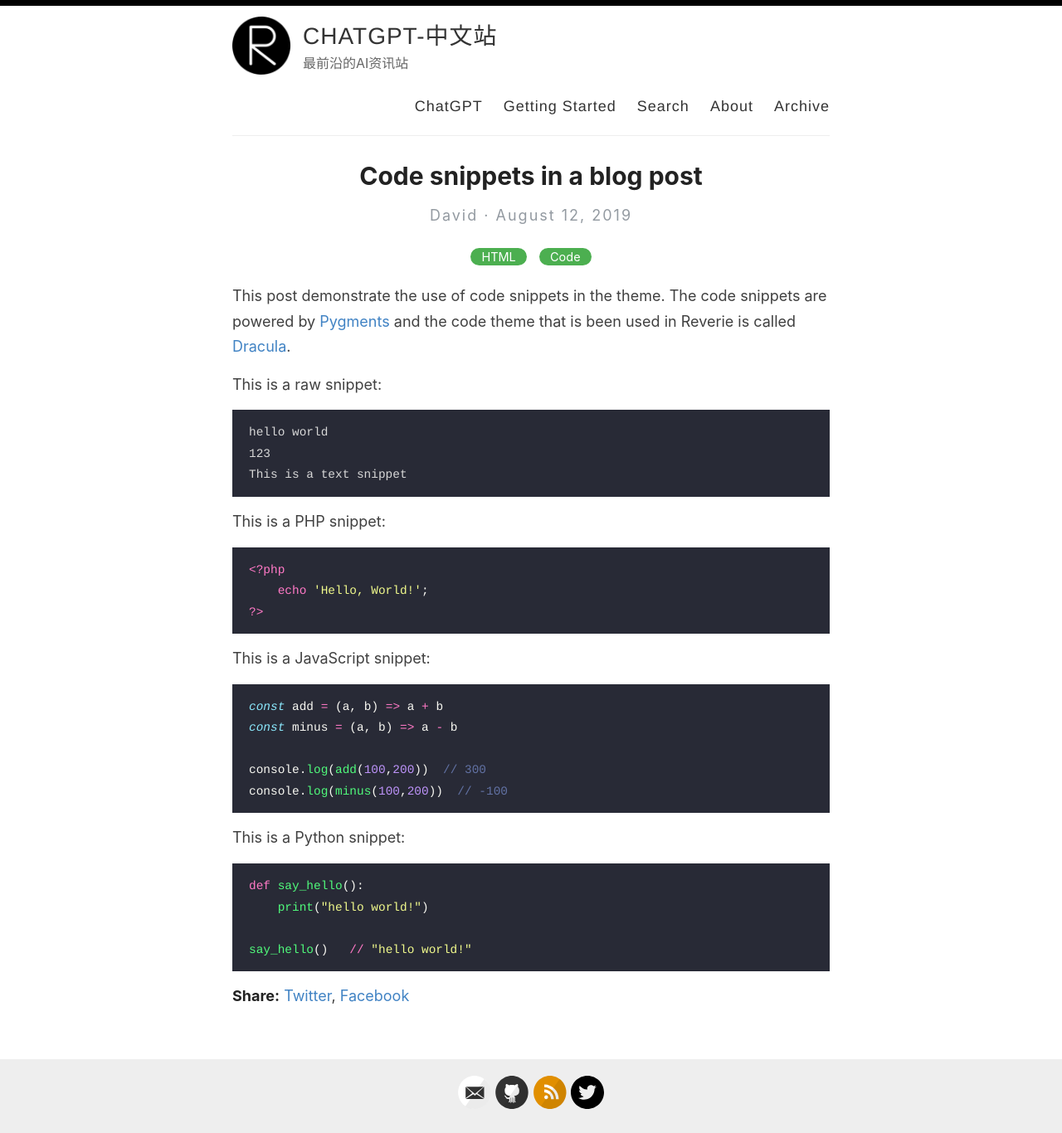
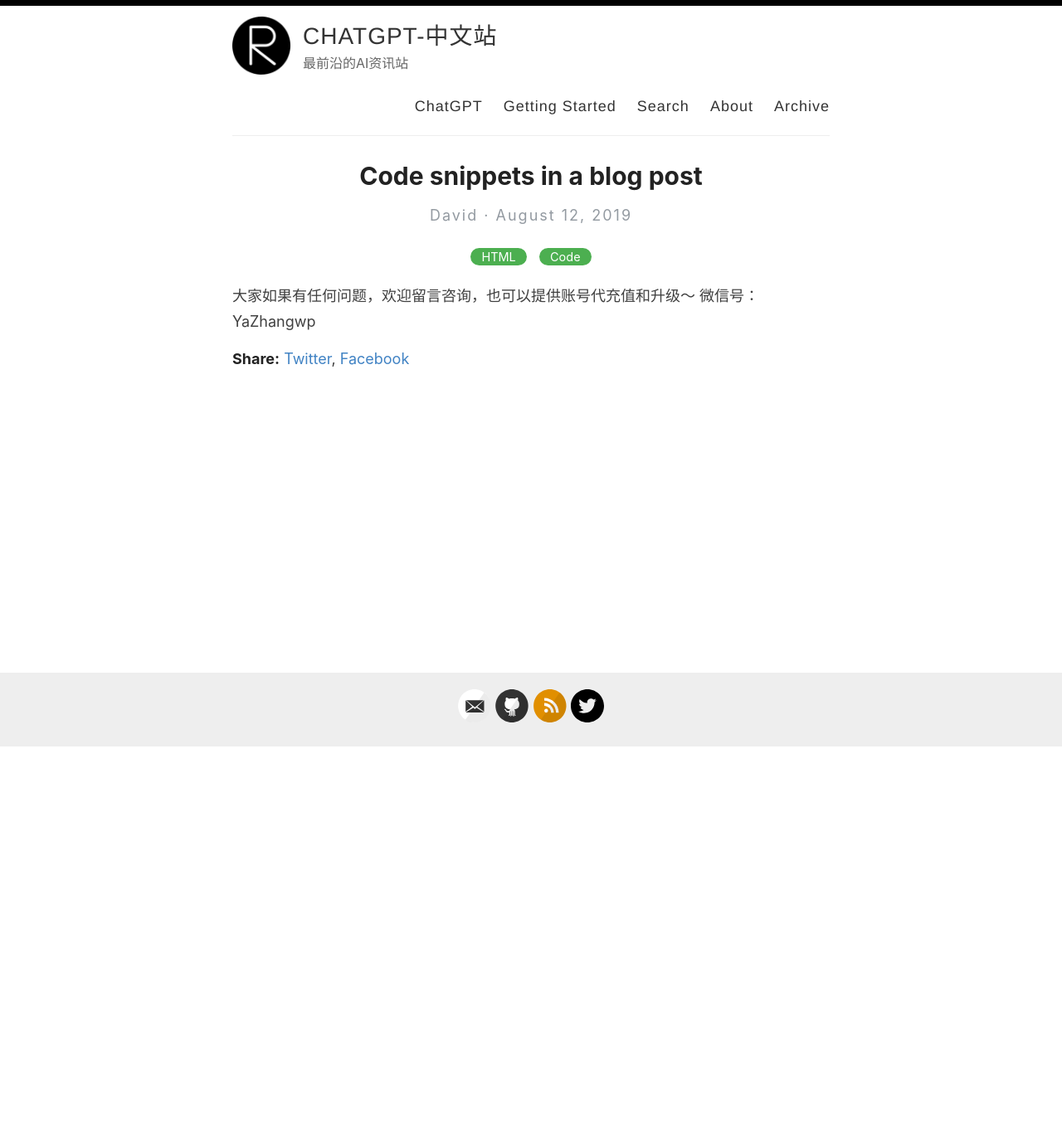
Before and after one commit to chatgtpcn/chatgtpcn, a Jekyll site: the page built from _posts/2019-8-12-code-snippets.md, in a window 1280 px wide. Shown: the whole page at 83% size. Built offline with Jekyll 4.4.1, drawn with Linux system fonts in a browser that asks for light colours; after the commit the page ends 901 px from its top, so only the background shows below that.

Commit message:
Update 2019-8-12-code-snippets.md

````diff
--- a/_posts/2019-8-12-code-snippets.md
+++ b/_posts/2019-8-12-code-snippets.md
@@ -4,39 +4,5 @@ title:  Code snippets in a blog post
 categories: [HTML,Code]
 ---
 
-This post demonstrate the use of code snippets in the theme. The code snippets are powered by [Pygments](http://pygments.org/) and the code theme that is been used in Reverie is called [Dracula](https://draculatheme.com/).
-
-This is a raw snippet:
-
-```
-hello world
-123
-This is a text snippet
-```
-
-This is a PHP snippet:
-
-```php
-<?php
-    echo 'Hello, World!';
-?>
-```
-
-This is a JavaScript snippet:
-
-```js
-const add = (a, b) => a + b
-const minus = (a, b) => a - b
-
-console.log(add(100,200))  // 300
-console.log(minus(100,200))  // -100
-```
-
-This is a Python snippet:
-
-```python
-def say_hello():
-    print("hello world!")
-
-say_hello()   // "hello world!"
-```
+大家如果有任何问题，欢迎留言咨询，也可以提供账号代充值和升级～
+微信号：YaZhangwp
````
